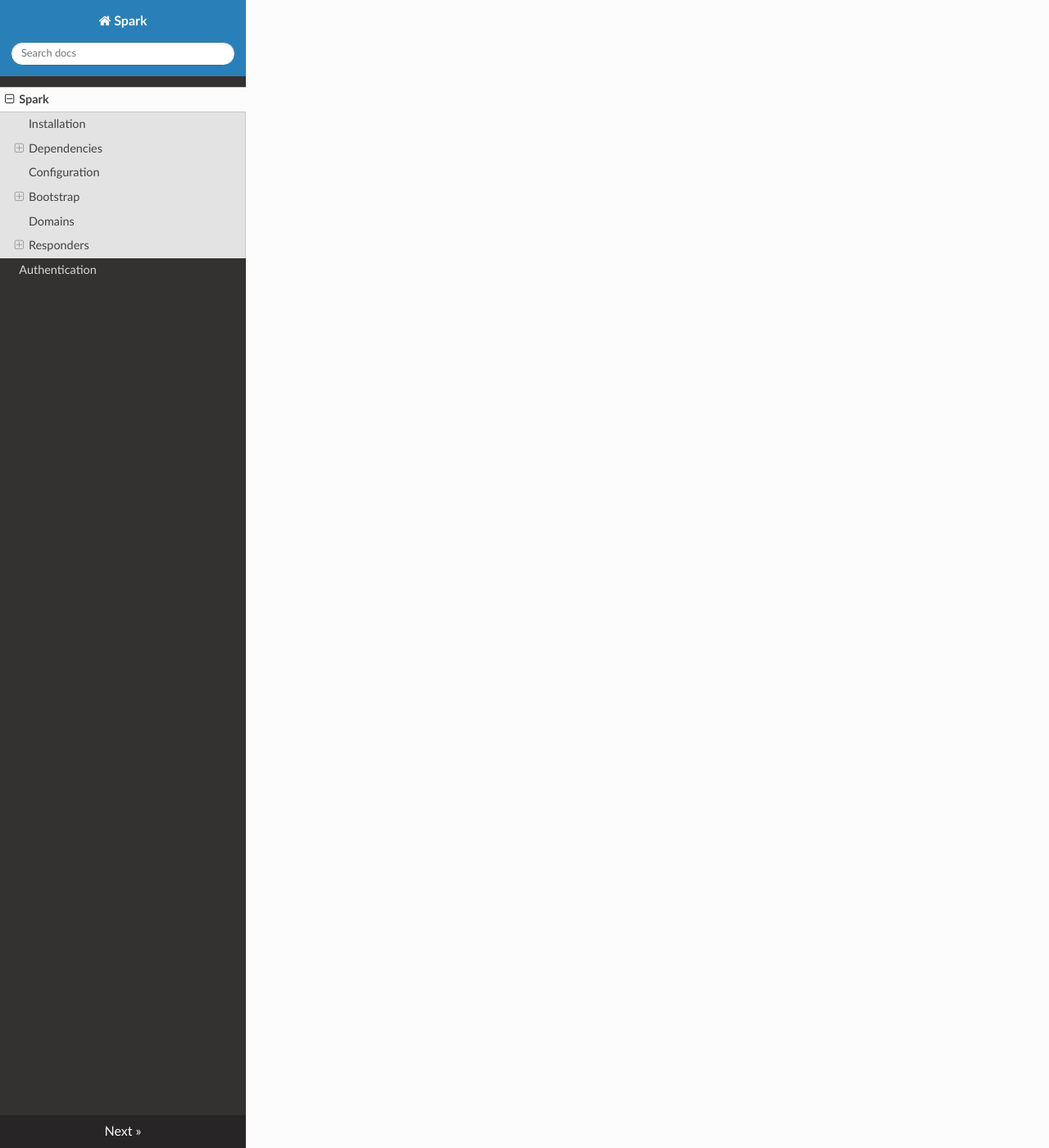
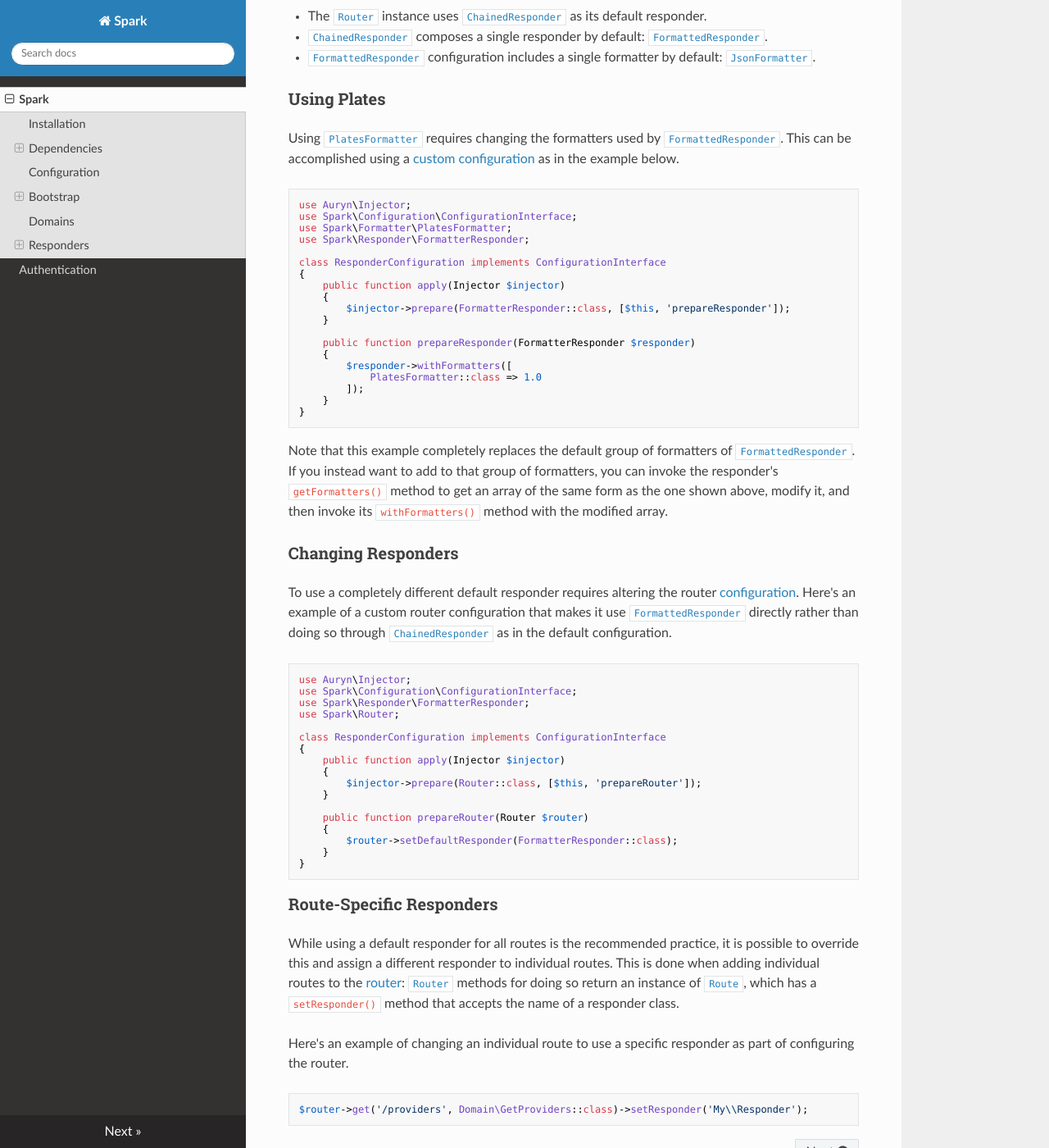
Before and after one commit to equip/framework, an MkDocs documentation site: the page built from docs/index.md, in a window 1280 px wide and 1400 px high, scrolled down 9520 px. Shown: the whole window at 82% size. Built offline with MkDocs 1.6.1, drawn with Linux system fonts in a browser that asks for light colours; nearby versions of some CDN libraries; old or Windows-style settings are respelled for this version of MkDocs; some of the changed text lies outside the part shown.

Commit message:
Add content on customizing responders
And fix a copy-paste typo in the Responders section found while doing so.

````diff
--- a/docs/index.md
+++ b/docs/index.md
@@ -373,7 +373,7 @@ return $this->payload
 
 ## Responders
 
-[Responders](https://github.com/pmjones/adr#view-vs-responder) accept the payload returned by the domain and return a [PSR-7 Response object](https://github.com/php-fig/http-message/blob/master/src/ResponseInterface.php). They implement [`ResponderInterface`](https://github.com/sparkphp/adr/blob/master/src/ResponderInterface.php), which like [`DomainInterface`](http://heeris.id.au/2013/this-is-why-you-shouldnt-interrupt-a-programmer://github.com/sparkphp/domain/blob/master/src/DomainInterface.php) declares a single method `__invoke()`. Instead of a third callable parameter, however, it receives an instance of [`PayloadInterface`](https://github.com/sparkphp/domain/blob/master/src/PayloadInterface.php).
+[Responders](https://github.com/pmjones/adr#view-vs-responder) accept the payload returned by the domain and return a [PSR-7 Response object](https://github.com/php-fig/http-message/blob/master/src/ResponseInterface.php). They implement [`ResponderInterface`](https://github.com/sparkphp/adr/blob/master/src/ResponderInterface.php), which like [`DomainInterface`](https://github.com/sparkphp/domain/blob/master/src/DomainInterface.php) declares a single method `__invoke()`. Instead of a third callable parameter, however, it receives an instance of [`PayloadInterface`](https://github.com/sparkphp/domain/blob/master/src/PayloadInterface.php).
 
 Spark provides a few native responder implementations.
 
@@ -391,3 +391,75 @@ Here are the formatter implementations that are natively supported.
 [`ChainedResponder`](https://github.com/sparkphp/spark/blob/master/src/Responder/ChainedResponder.php) allows multiple responders to be applied to the same response instance. This is intended to allow for [separation of concerns](https://en.wikipedia.org/wiki/Separation_of_concerns) in configuring different areas of the response.
 
 By default, [`ChainedResponder`](https://github.com/sparkphp/spark/blob/master/src/Responder/ChainedResponder.php) only includes [`FormattedResponder`](https://github.com/sparkphp/spark/blob/master/src/Responder/FormattedResponder.php). Responders can be added using its `withAddedResponder()` method or overwritten entirely using its `withResponders()` method.
+
+### Default Setup
+
+Responders are route-specific. However, the router can be configured with a responder for routes to use by default; this is the recommended practice.
+
+The default configuration looks like this:
+
+* The [`Router`](#router) instance uses [`ChainedResponder`](https://github.com/sparkphp/spark/blob/master/src/Responder/ChainedResponder.php) as its default responder.
+* [`ChainedResponder`](https://github.com/sparkphp/spark/blob/master/src/Responder/ChainedResponder.php) composes a single responder by default: [`FormattedResponder`](https://github.com/sparkphp/spark/blob/master/src/Responder/FormattedResponder.php).
+* [`FormattedResponder`](https://github.com/sparkphp/spark/blob/master/src/Responder/FormattedResponder.php) configuration includes a single formatter by default: [`JsonFormatter`](https://github.com/sparkphp/spark/blob/master/src/Formatter/JsonFormatter.php).
+
+### Using Plates
+
+Using [`PlatesFormatter`](https://github.com/sparkphp/spark/blob/master/src/Formatter/PlatesFormatter.php) requires changing the formatters used by [`FormattedResponder`](https://github.com/sparkphp/spark/blob/master/src/Responder/FormattedResponder.php). This can be accomplished using a [custom configuration](#configuration) as in the example below.
+
+```php
+use Auryn\Injector;
+use Spark\Configuration\ConfigurationInterface;
+use Spark\Formatter\PlatesFormatter;
+use Spark\Responder\FormatterResponder;
+
+class ResponderConfiguration implements ConfigurationInterface
+{
+    public function apply(Injector $injector)
+    {
+        $injector->prepare(FormatterResponder::class, [$this, 'prepareResponder']);
+    }
+
+    public function prepareResponder(FormatterResponder $responder)
+    {
+        $responder->withFormatters([
+            PlatesFormatter::class => 1.0
+        ]);
+    }
+}
+```
+
+Note that this example completely replaces the default group of formatters of [`FormattedResponder`](https://github.com/sparkphp/spark/blob/master/src/Responder/FormattedResponder.php). If you instead want to add to that group of formatters, you can invoke the responder's `getFormatters()` method to get an array of the same form as the one shown above, modify it, and then invoke its `withFormatters()` method with the modified array.
+
+### Changing Responders
+
+To use a completely different default responder requires altering the router [configuration](#configuration). Here's an example of a custom router configuration that makes it use [`FormattedResponder`](https://github.com/sparkphp/spark/blob/master/src/Responder/FormattedResponder.php) directly rather than doing so through [`ChainedResponder`](https://github.com/sparkphp/spark/blob/master/src/Responder/ChainedResponder.php) as in the default configuration.
+
+```php
+use Auryn\Injector;
+use Spark\Configuration\ConfigurationInterface;
+use Spark\Responder\FormatterResponder;
+use Spark\Router;
+
+class ResponderConfiguration implements ConfigurationInterface
+{
+    public function apply(Injector $injector)
+    {
+        $injector->prepare(Router::class, [$this, 'prepareRouter']);
+    }
+
+    public function prepareRouter(Router $router)
+    {
+        $router->setDefaultResponder(FormatterResponder::class);
+    }
+}
+```
+
+### Route-Specific Responders
+
+While using a default responder for all routes is the recommended practice, it is possible to override this and assign a different responder to individual routes. This is done when adding individual routes to the [router](#router): [`Router`](#router) methods for doing so return an instance of [`Route`](https://github.com/sparkphp/spark/blob/master/src/Router/Route.php), which has a `setResponder()` method that accepts the name of a responder class.
+
+Here's an example of changing an individual route to use a specific responder as part of configuring the router.
+
+```php
+$router->get('/providers', Domain\GetProviders::class)->setResponder('My\\Responder');
+```
````
